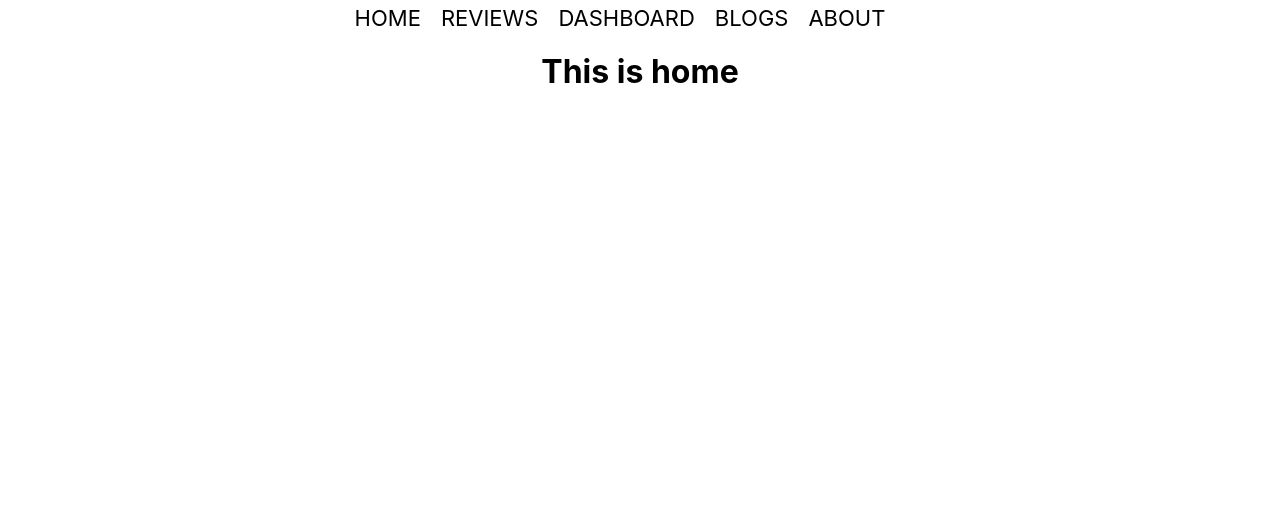
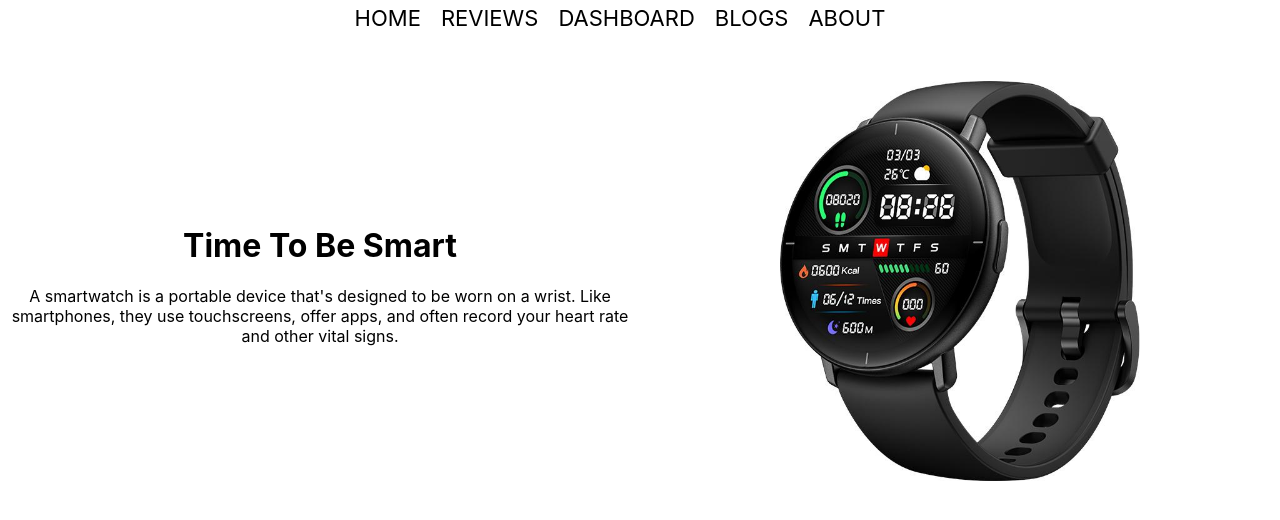
Before and after one commit to sakibit17043/react-laptop-review-route, a React (Create React App) app: page / in a window 1280 px wide. Shown: the top 520 px of the page. Built offline with nearby package versions, Linux system fonts and the light colour scheme.

Commit message:
front part done

```diff
--- a/public/index.html
+++ b/public/index.html
@@ -24,7 +24,7 @@
       work correctly both with client-side routing and a non-root public URL.
       Learn how to configure a non-root public URL by running `npm run build`.
     -->
-    <title>React App</title>
+    <title>Smart Watch</title>
   </head>
   <body>
     <noscript>You need to enable JavaScript to run this app.</noscript>
--- /dev/null
+++ b/src/components/Home/Home.css
@@ -0,0 +1,8 @@
+.main{
+    display: grid;
+    grid-template-columns: 1fr 1fr;
+    align-items: center;
+}
+.main img{
+    height: 500px;
+}
--- a/src/components/Home/Home.js
+++ b/src/components/Home/Home.js
@@ -1,9 +1,21 @@
 import React from 'react';
-
+import './Home.css';
 const Home = () => {
     return (
         <div>
-            <h1>This is home</h1>
+            <div className='main'>
+                <div>
+
+            <h1>Time To Be Smart</h1>
+            <p>A smartwatch is a portable device that's designed to be worn on a wrist. Like smartphones, they use touchscreens, offer apps, and often record your heart rate and other vital signs.</p>
+                </div>
+                <div>
+
+            <img src={process.env.PUBLIC_URL+"images/Mibro-Lite-Smart-Watch.jpg" }/>
+                </div>
+
+
+            </div>
         </div>
     );
 };
```
Also changed, not shown: public/images/Mibro-Lite-Smart-Watch.jpg (added).
